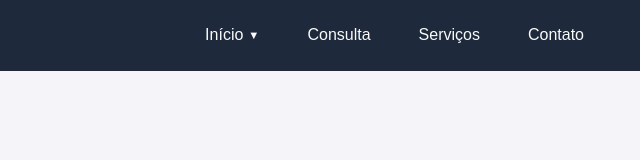
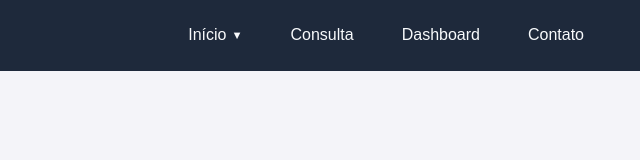
Before and after one commit to Grilotiago/CRSBM, a website: page index.html in a window 1280 px wide. Shown: the full height of the page, 640-1280 px from the left. Drawn offline with Linux system fonts and the light colour scheme.

Commit message:
Update index.html

```diff
--- a/index.html
+++ b/index.html
@@ -228,7 +228,7 @@
         </li>
 
         <li class="nav-item"><a href="consulta.html" class="nav-link">Consulta</a></li>
-        <li class="nav-item"><a href="#servicos" class="nav-link">Serviços</a></li>
+        <li class="nav-item"><a href="dashboard.html" class="nav-link">Dashboard</a></li>
         <li class="nav-item"><a href="#contato" class="nav-link">Contato</a></li>
       </ul>
     </nav>
```
